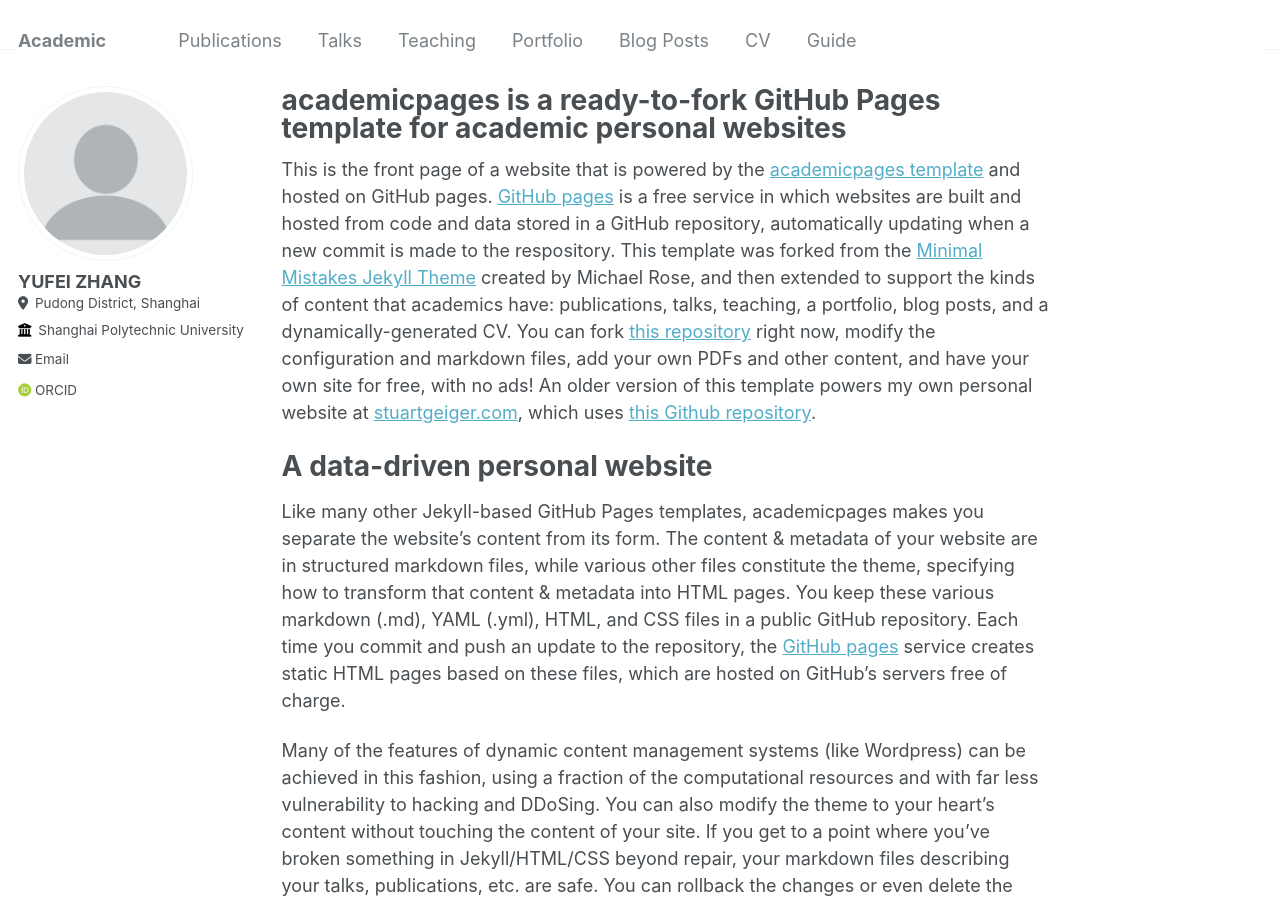
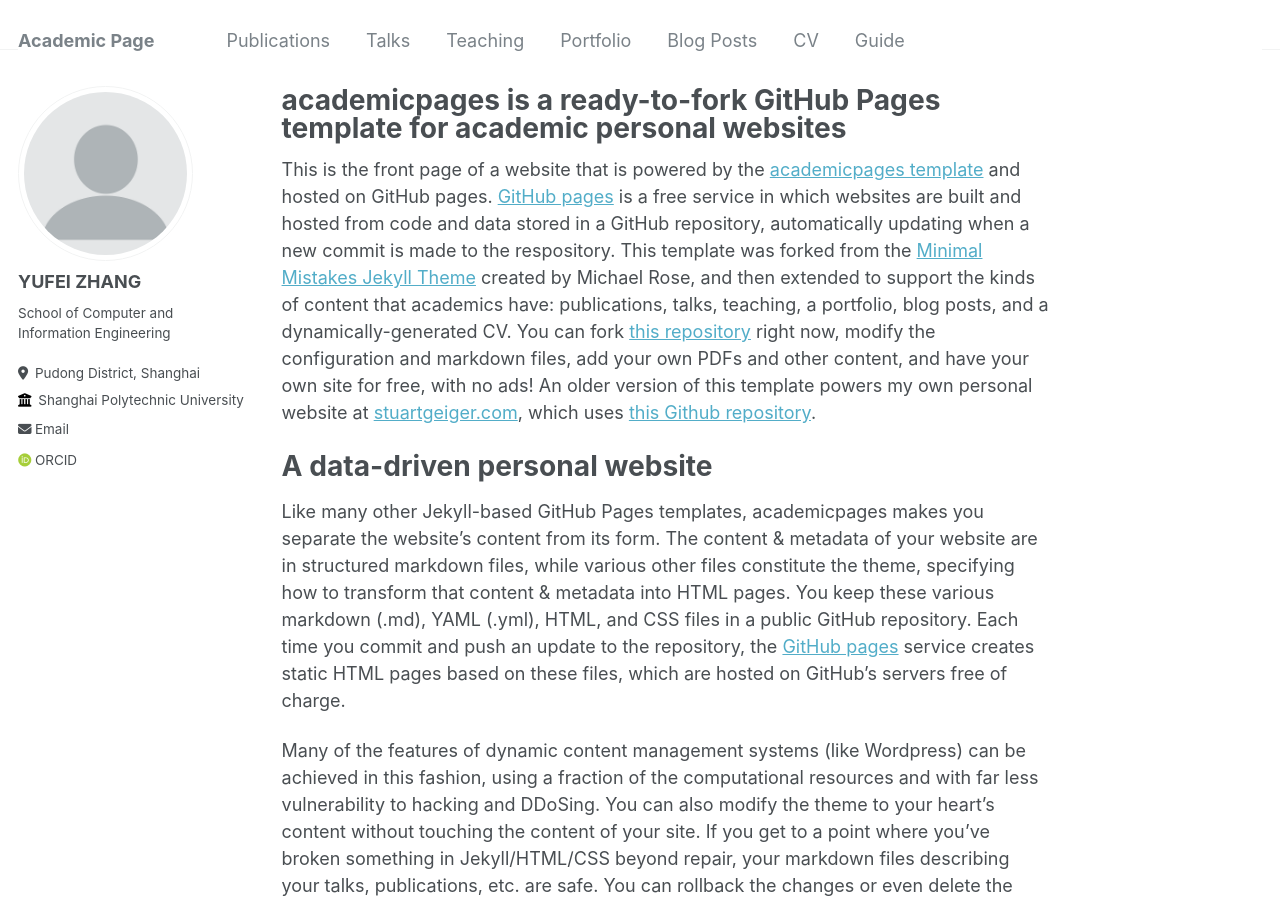
Before and after one commit to yfyaya/yfyaya.github.io, a Jekyll site: the page built from _pages/about.md, in a window 1280 px wide and 900 px high. Built offline with Jekyll 4.4.1, drawn with Linux system fonts in a browser that asks for light colours; some web fonts are replaced.

Commit message:
Update _config.yml

```diff
--- a/_config.yml
+++ b/_config.yml
@@ -8,7 +8,7 @@
 
 # Basic Site Settings
 locale                   : "en-US"
-title                    : "Academic"
+title                    : "Academic Page"
 title_separator          : "-"
 name                     : &name "YUFEI ZHANG"
 description              : &description "personal description"
@@ -24,7 +24,7 @@ author:
   avatar           : "profile.png"
   name             : "YUFEI ZHANG"
   pronouns         : # example: "she/her"
-  #bio              : "Short biography for the left-hand sidebar"
+  bio              : "School of Computer and Information Engineering"
   location         : "Pudong District, Shanghai"
   employer         : "Shanghai Polytechnic University"
   #uri              : # URL
```
